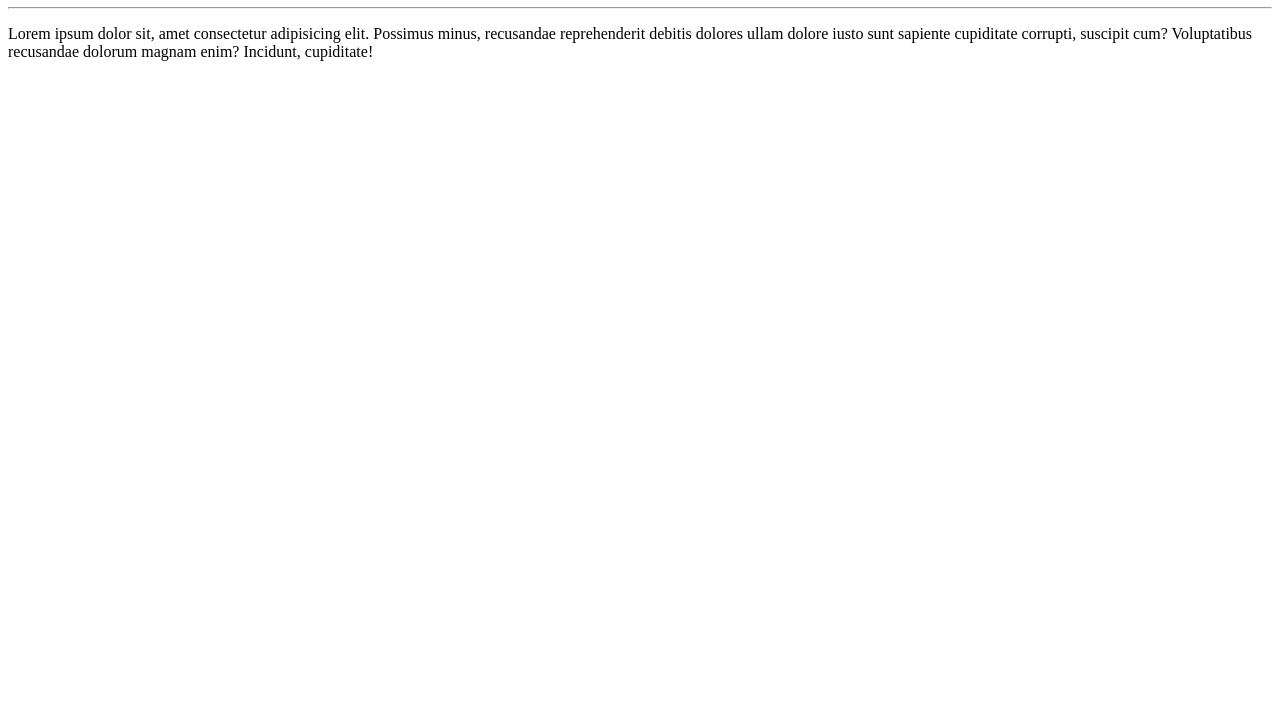
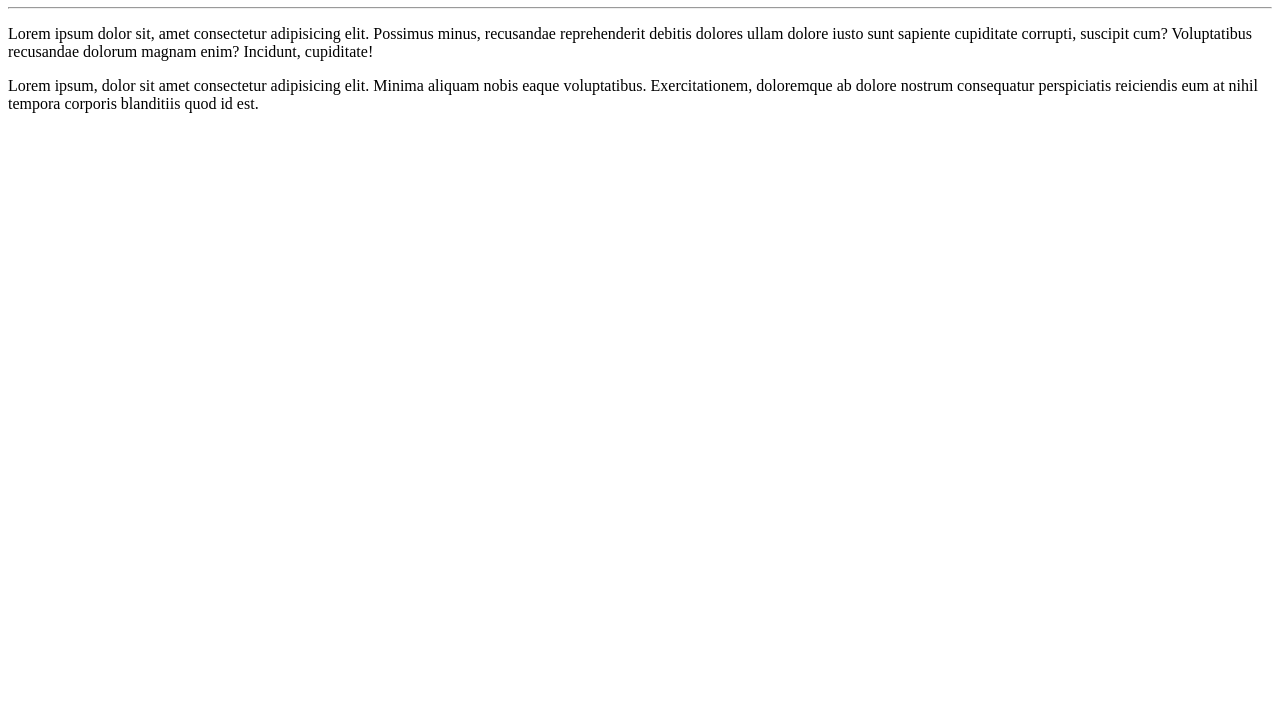
Before and after one commit to YuriMacena/Ola-Mundo, a plain HTML site: page site-exemplo/index.html in a window 1280 px wide. Shown: the part 73-800 px from the top of the page. Drawn offline with Linux system fonts and the light colour scheme.

Commit message:
add p and lorem

```diff
--- a/site-exemplo/index.html
+++ b/site-exemplo/index.html
@@ -9,5 +9,6 @@
     <h1>Olá, mundo.</h1>
     <hr>
     <p>Lorem ipsum dolor sit, amet consectetur adipisicing elit. Possimus minus, recusandae reprehenderit debitis dolores ullam dolore iusto sunt sapiente cupiditate corrupti, suscipit cum? Voluptatibus recusandae dolorum magnam enim? Incidunt, cupiditate!</p>
+    <P>Lorem ipsum, dolor sit amet consectetur adipisicing elit. Minima aliquam nobis eaque voluptatibus. Exercitationem, doloremque ab dolore nostrum consequatur perspiciatis reiciendis eum at nihil tempora corporis blanditiis quod id est.</P>
 </body>
 </html>
```
